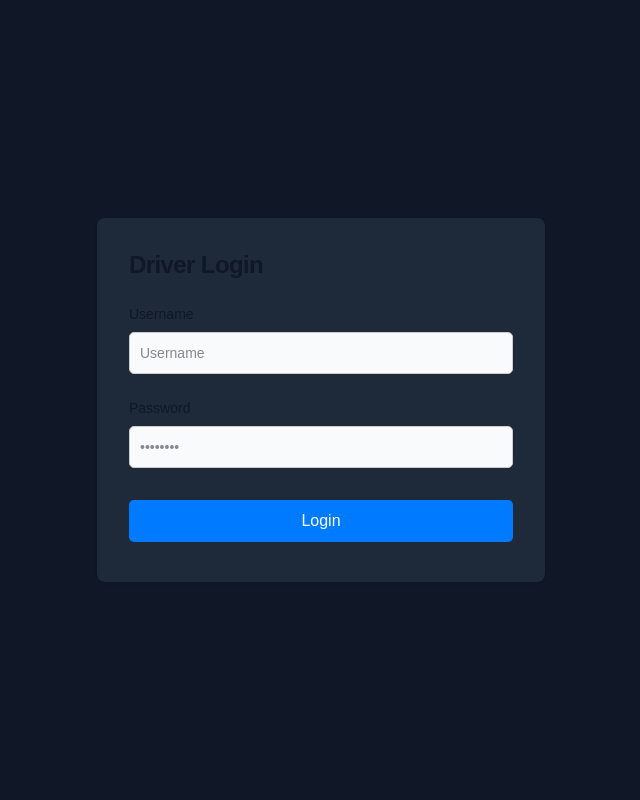
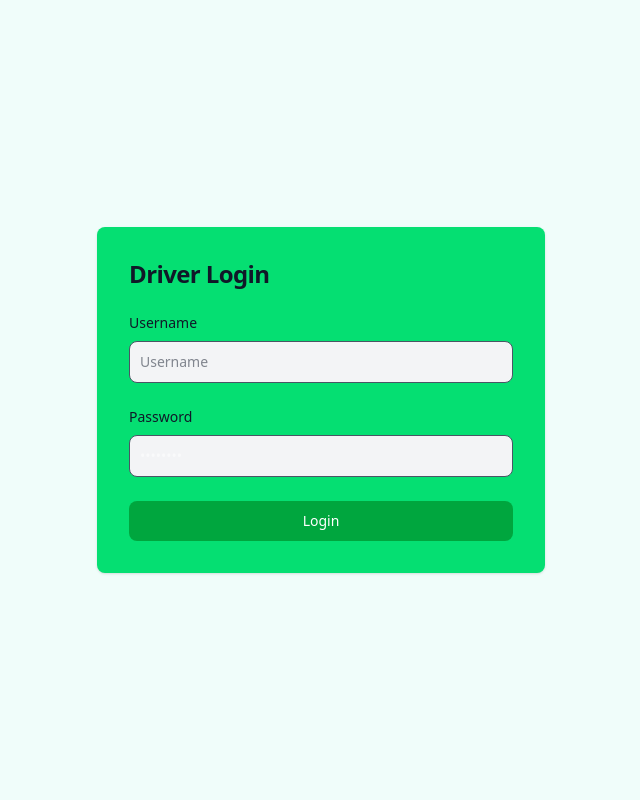
Before and after one commit to dhruvgupta3389/TrashMaster, a PHP site: page /map/public/login.php in a window 1280 px wide. Shown: the whole page, without its empty margins (319-959 px from the left). Run offline with PHP 8.4, Linux system fonts and the light colour scheme.

Commit message:
style update

```diff
--- a/map/assets/css/style.css
+++ b/map/assets/css/style.css
@@ -5,7 +5,8 @@
   background-color: #f5f5f5;
 }
 
-h2, h3 {
+h2,
+h3 {
   color: #333;
 }
 
@@ -17,7 +18,10 @@
   max-width: 400px;
 }
 
-input, textarea, select, button {
+input,
+textarea,
+select,
+button {
   width: 100%;
   margin: 8px 0;
   padding: 10px;
@@ -25,7 +29,7 @@
   border-radius: 5px;
 }
 
-button {
+/* button {
     background-color: #007bff;
     color: white;
     font-size: 16px;
@@ -35,4 +39,4 @@
 
 button:hover {
     background-color: #0056b3;
-}
+} */
--- a/map/public/login.php
+++ b/map/public/login.php
@@ -43,13 +43,13 @@
     <meta charset="UTF-8">
     <meta name="viewport" content="width=device-width, initial-scale=1.0">
     <title>Driver Login</title>
-    <link rel="stylesheet" href="../assets/css/style.css">
+    <!-- <link rel="stylesheet" href="../assets/css/style.css"> -->
         <script src="https://unpkg.com/@tailwindcss/browser@4"></script>
 </head>
 <body>
-    <section class="bg-gray-900">
+    <section class="bg-teal-50">
   <div class="flex flex-col items-center justify-center px-6 py-8 mx-auto md:h-screen lg:py-0">
-      <div class="w-full rounded-lg shadow md:mt-0 sm:max-w-md xl:p-0 bg-gray-800 border-gray-700">
+      <div class="w-full rounded-lg shadow md:mt-0 sm:max-w-md xl:p-0 bg-green-400 border-gray-700">
           <div class="p-6 space-y-4 md:space-y-6 sm:p-8">
               <h1 class="text-xl font-bold leading-tight tracking-tight text-gray-900 md:text-2xl dark:text-white">
                   Driver Login
@@ -57,13 +57,13 @@
               <form class="space-y-4 md:space-y-6" action="#" method="POST">
                   <div>
                       <label for="username" class="block mb-2 text-sm font-medium text-gray-900 dark:text-white">Username</label>
-                      <input type="text" name="username" id="Username" class="bg-gray-50 border border-gray-300 text-gray-900 text-sm rounded-lg focus:ring-primary-600 focus:border-primary-600 block w-full p-2.5 dark:bg-gray-700 dark:border-gray-600 dark:placeholder-gray-400 dark:text-white dark:focus:ring-blue-500 dark:focus:border-blue-500" placeholder="Username" required="">
+                      <input type="text" name="username" id="Username" class="bg-gray-50 border border-gray-300 text-gray-900 text-sm rounded-lg focus:ring-primary-600 focus:border-primary-600 block w-full p-2.5 bg-gray-100 border-gray-600 dark:placeholder-gray-400 dark:text-white dark:focus:ring-blue-500 dark:focus:border-blue-500" placeholder="Username" required="">
                   </div>
                   <div>
                       <label for="password" class="block mb-2 text-sm font-medium text-gray-900 dark:text-white">Password</label>
-                      <input type="password" name="password" id="password" placeholder="••••••••" class="bg-gray-50 border border-gray-300 text-gray-900 text-sm rounded-lg focus:ring-primary-600 focus:border-primary-600 block w-full p-2.5 dark:bg-gray-700 dark:border-gray-600 dark:placeholder-gray-400 dark:text-white dark:focus:ring-blue-500 dark:focus:border-blue-500" required="">
+                      <input type="password" name="password" id="password" placeholder="••••••••" class="bg-gray-50 border border-gray-300 text-gray-900 text-sm rounded-lg focus:ring-primary-600 focus:border-primary-600 block w-full p-2.5 bg-gray-100 border-gray-600 dark:placeholder-gray-400 text-white focus:ring-blue-500 focus:border-blue-500" required="">
                   </div>
-                  <button type="submit" class="w-full text-white bg-primary-600 hover:bg-primary-700 focus:ring-4 focus:outline-none focus:ring-primary-300 font-medium rounded-lg text-sm px-5 py-2.5 text-center dark:bg-primary-600 dark:hover:bg-primary-700 dark:focus:ring-primary-800">Login</button>
+                  <button type="submit" class="w-full text-white focus:ring-4 focus:outline-none focus:ring-primary-300 font-medium rounded-lg text-sm px-5 py-2.5 text-center bg-green-600 hover:bg-white hover:text-green-500">Login</button>
               </form>
           </div>
       </div>
```
Also changed, not shown: index.php (+10 -0 lines), map/admin/admin_login.php (+5 -5 lines). Lines whose indentation alone changed are shown as unchanged.
